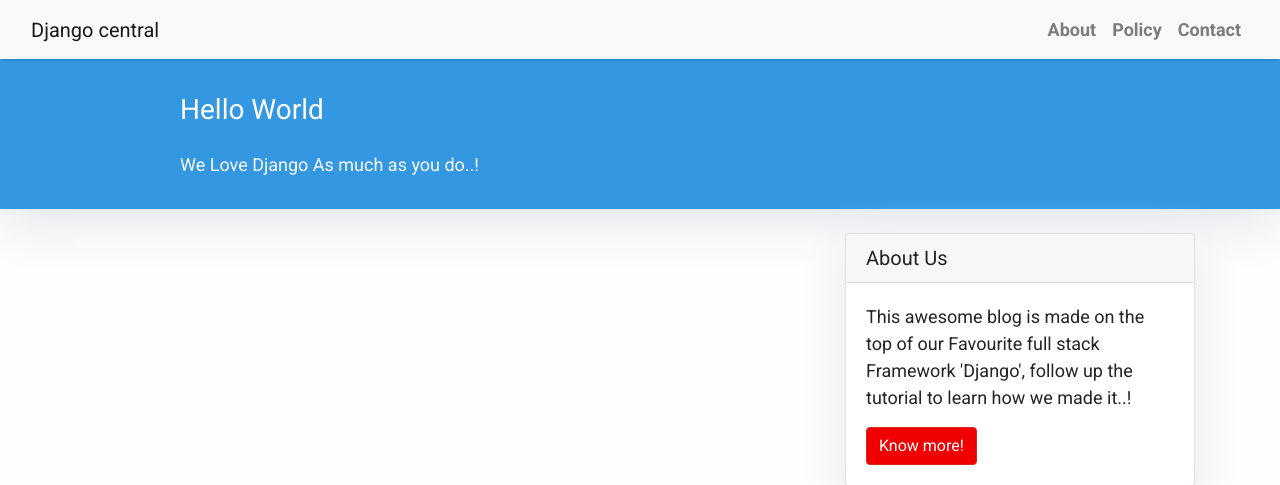
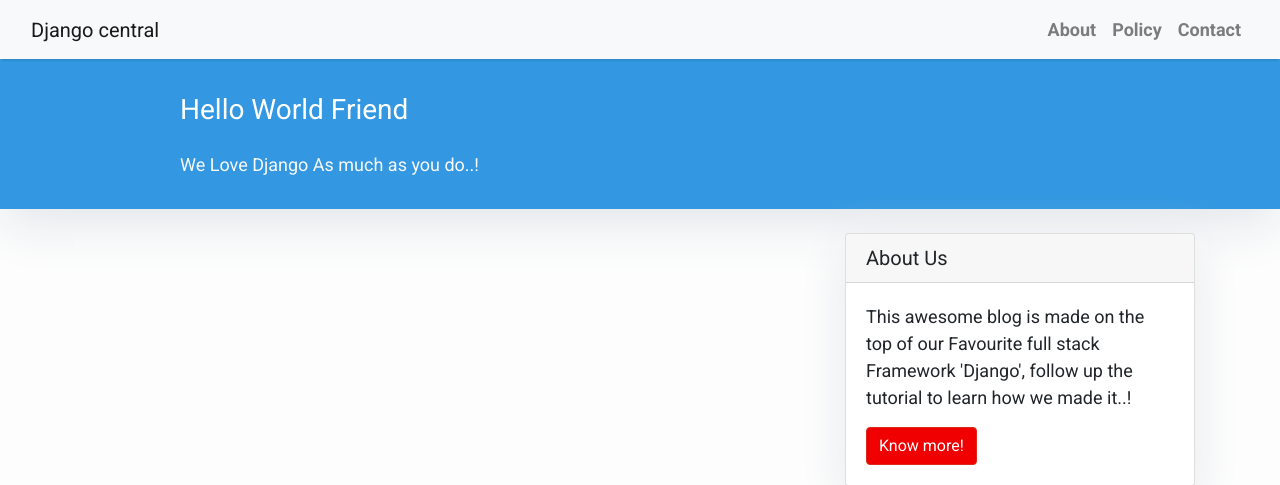
Before and after one commit to RamonOrtisz/mysite, a Django app: page /home in a window 1280 px wide. Shown: the top 485 px of the page. Run offline with Django 5.2, Linux system fonts and the light colour scheme; data that the repository does not hold is empty; some libraries are stand-ins or nearby versions.

Commit message:
error resolved

```diff
--- a/mysite/templates/index.html
+++ b/mysite/templates/index.html
@@ -22,7 +22,7 @@
         <div class="row">
             <div class=" col-md-8 col-md-10 mx-auto">
                 <div class="site-heading">
-                    <h3 class=" site-heading my-4 mt-3 text-white">Hello World</h3>
+                    <h3 class=" site-heading my-4 mt-3 text-white">Hello World Friend</h3>
                     <p class="text-light">We Love Django As much as you do..! &nbsp
                     </p>
                 </div>
```
